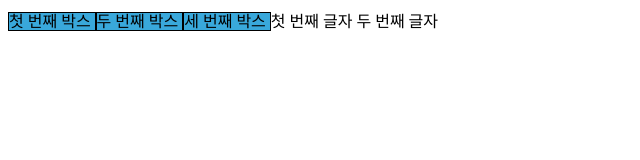
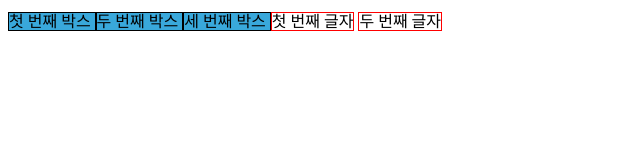
Before and after one commit to jmjmjmjmjmjm/html-css, a plain HTML site: page ch02/layout_01.html in a window 1280 px wide. Shown: the full height of the page, 0-640 px from the left. Drawn offline with Linux system fonts and the light colour scheme.

Commit message:
day02 morning add

```diff
--- a/ch02/layout_01.html
+++ b/ch02/layout_01.html
@@ -2,14 +2,15 @@
     <head>
         <!--디자인-->
         <!--타이틀이라는 태그-->
+        <!--span은 inline인데 검사 시 명시되지 않음 -->
         <title>레이아웃</title>
-        <style><!---->
+        <style>
             div {
                 display: inline;
                 background-color:rgb(57, 168, 219);
                 border: 1px solid black;
             }
-            span{<!--span은 inline(인데 검사 시 명시되지 않음 -->
+            span{
                 border: 1px solid red;
             }
         </style>
```
Also changed, not shown: ch05/GIT.txt (added).
